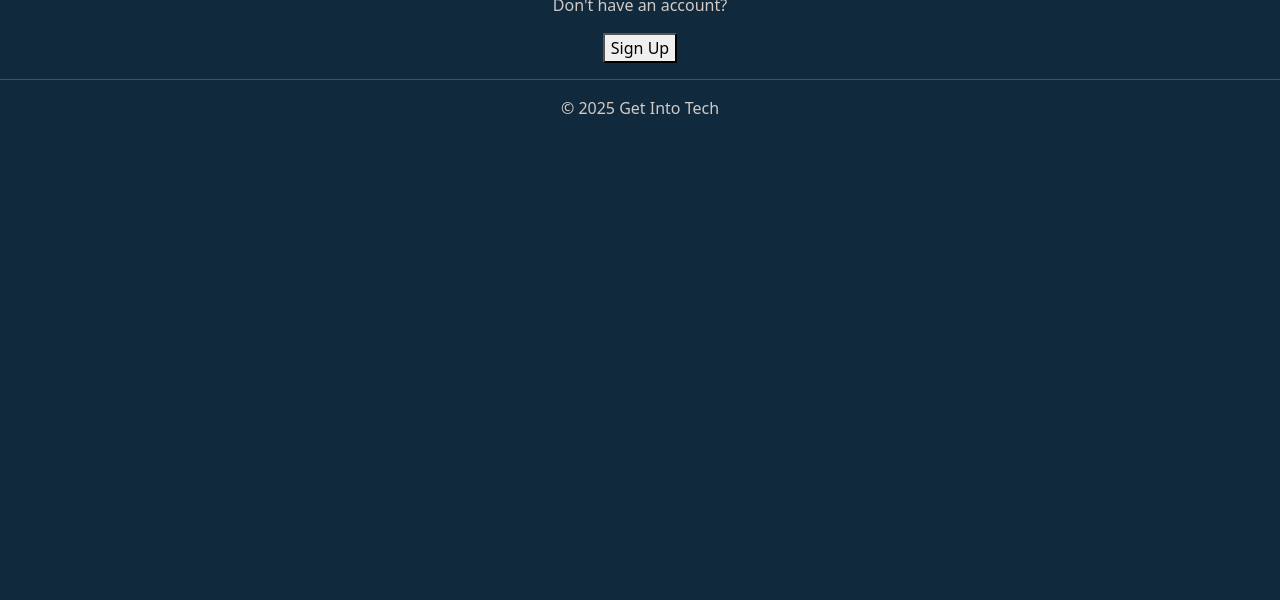
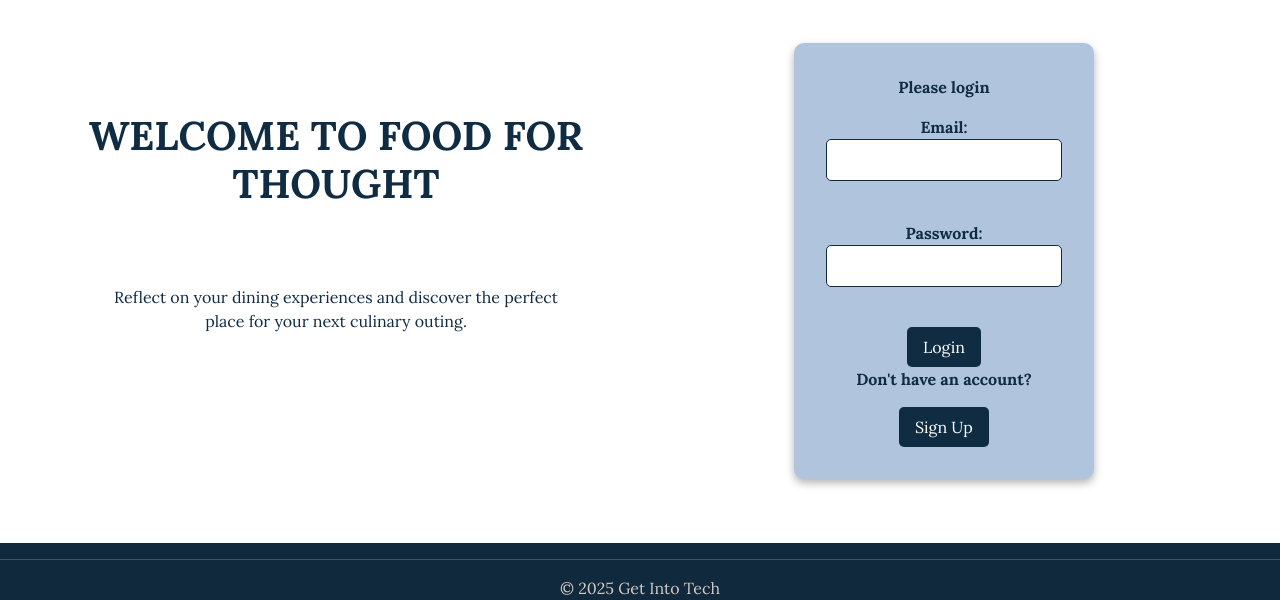
Before and after one commit to SerenaGall9/Final-project, a Flask app: page / in a window 1280 px wide. Shown: the part 369-969 px from the top of the page. Before the commit the page ends 483 px from the top, so only its background shows below. Run offline with Flask 3, Linux system fonts and the light colour scheme; parts of the project's set-up code (start-up, migrations or seed data) failed here and were passed over.

Commit message:
Fixed sign up issue. Login 1 page is some styling for the login page

```diff
--- a/application/routes.py
+++ b/application/routes.py
@@ -53,9 +53,9 @@ def login():
 
         # If password check failed
         conn.close()
-        return render_template('login.html', error="Invalid credentials.")
+        return render_template('login1.html', error="Invalid credentials.")
 
-    return render_template('login.html')
+    return render_template('login1.html')
 
 
 @app.route('/signup', methods=['GET', 'POST'])
@@ -76,7 +76,7 @@ def signup():
             conn.close()
             return render_template('signup.html', error="User already exists. Please login instead.")
 
-        cursor.execute("INSERT INTO user (email, password,name,surname) VALUES (%s, %s,%s,%s)", (email, password_hash, name, surname))
+        cursor.execute("INSERT INTO user (email, password,user_name,surname) VALUES (%s, %s,%s,%s)", (email, password_hash, name, surname))
         conn.commit()
         conn.close()
 
--- a/application/static/main_styles.css
+++ b/application/static/main_styles.css
@@ -6,7 +6,21 @@ body {text-align:center;
 html, body {
   height: 100%;
 }
+.intro-text {text-align:center;
+      font-family: 'Lora', serif;
+      padding: 10%}
 
+.login-form {
+  background-color: #B0C4DE !important;
+  font-weight: bold;
+  font-family: 'Lora', serif;
+  color: #11293D;
+  padding: 2rem;              /* Adds space inside the form */
+  border-radius: 10px;         /* Rounded corners */
+  width: 300px;                /* Optional: control width */
+  margin: 0 auto;              /* Center horizontally */
+  box-shadow: 0 4px 8px rgba(0,0,0,0.3); /* Optional: add a soft shadow */
+}
 
 form {text-align:center;
 background-color: transparent;}
--- a/application/templates/login.html
+++ b/application/templates/login.html
@@ -2,21 +2,26 @@
 {% block body_content %}
 
 <h1>Welcome to Food for Thought</h1>
+
+<p class="intro-text">We are an independent platform created to give you a space to reflect on your dining experiences and help you find a perfect place for your next culinary outing. Discover restaurants that fit your mood, share your thoughts and let's eat! </p>
 {% if error %}
   <p style="color: red;">{{ error }}</p>
-{% else %}
-  <p>Please log in</p>
+
 {% endif %}
 
 <section>
-   <form action="" method="POST">
+   <form action="" method="POST" class="login-form">
+      <br>
+      <p>Please login</p>
       <p><label for="email">Email: </label></p>
-      <p><input type="email" id="email" name="email" required/></p>
+      <input type="email" id="email" name="email" required/>
+      <br>
       <p><label for="password">Password: </label></p>
       <p><input type="password" id="password" name="password" required/></p>
       <p><input type="submit" value="Login" /></p>
       <p>Don't have an account?</p>
       <p><a href="{{ url_for('signup') }}"><button type="button">Sign Up</button></a></p>
+      <br>
    </form>
 </section>
 {% endblock %}
--- /dev/null
+++ b/application/templates/login1.html
@@ -0,0 +1,135 @@
+{% extends "layout_landing.html" %}
+{% block body_content %}
+
+<!-- Hero header with logo -->
+<header class="hero-header">
+  <img src="{{ url_for('static', filename='logo.png') }}" alt="Logo" class="logo">
+</header>
+
+<!-- Main section: welcome text + login form -->
+<div class="main-section">
+  <div class="welcome-text">
+    <h1>WELCOME TO FOOD FOR THOUGHT</h1>
+    <p class="intro-text">
+      Reflect on your dining experiences and discover the perfect place for your next culinary outing.
+    </p>
+  </div>
+
+  <form action="" method="POST" class="login-form">
+    {% if error %}
+      <p style="color: red;">{{ error }}</p>
+    {% endif %}
+    <p>Please login</p>
+    <label for="email">Email:</label><br>
+    <input type="email" id="email" name="email" required><br><br>
+    <label for="password">Password:</label><br>
+    <input type="password" id="password" name="password" required><br><br>
+    <input type="submit" value="Login">
+    <p>Don't have an account?</p>
+    <a href="{{ url_for('signup') }}"><button type="button">Sign Up</button></a>
+  </form>
+</div>
+
+<!-- CSS Styling -->
+<style>
+  body {
+    margin: 0;
+    font-family: 'Lora', serif;
+    background-color: #11293D;
+    color: #d2cac5;
+  }
+
+  /* Hero header */
+  .hero-header {
+    background-color: #0f2c43;
+    width: 100%;
+    height: 300px;
+    display: flex;
+    align-items: center;
+    justify-content: center;
+    position: sticky;
+    top: 0;
+    z-index: 10;
+    transition: height 0.5s ease;
+  }
+
+  .hero-header.shrink {
+    height: 100px;
+  }
+
+  .logo {
+    max-width: 200px;
+    transition: max-width 0.5s ease;
+  }
+
+  .hero-header.shrink .logo {
+    max-width: 100px;
+  }
+
+  /* Main horizontal section */
+  .main-section {
+    display: flex;
+    justify-content: space-around;
+    align-items: center;
+    padding: 4rem 2rem;
+    background-color: #fff;
+    color: #0f2c43;
+  }
+
+  .welcome-text {
+    width: 50%;
+    text-align: center;
+  }
+
+  .welcome-text h1 {
+    font-weight: bold;
+  }
+
+  .intro-text {
+    margin-top: 1rem;
+  }
+
+  /* Login form styling */
+  .login-form {
+    background-color: #f5f5dc; /* Cream */
+    color: #0f2c43; /* Navy text */
+    padding: 2rem;
+    border-radius: 10px;
+    width: 300px;
+    text-align: center;
+    box-shadow: 0 4px 8px rgba(0,0,0,0.3);
+  }
+
+  .login-form input[type="email"],
+  .login-form input[type="password"] {
+    width: 100%;
+    padding: 0.5rem;
+    margin-bottom: 1rem;
+    border: 1px solid #0f2c43;
+    border-radius: 5px;
+  }
+
+  .login-form input[type="submit"],
+  .login-form button {
+    background-color: #0f2c43;
+    color: #fff;
+    border: none;
+    padding: 0.5rem 1rem;
+    border-radius: 5px;
+    cursor: pointer;
+  }
+</style>
+
+<!-- JavaScript for header shrinking -->
+<script>
+  window.addEventListener('scroll', function() {
+    const header = document.querySelector('.hero-header');
+    if (window.scrollY > 50) {
+      header.classList.add('shrink');
+    } else {
+      header.classList.remove('shrink');
+    }
+  });
+</script>
+
+{% endblock %}
```
